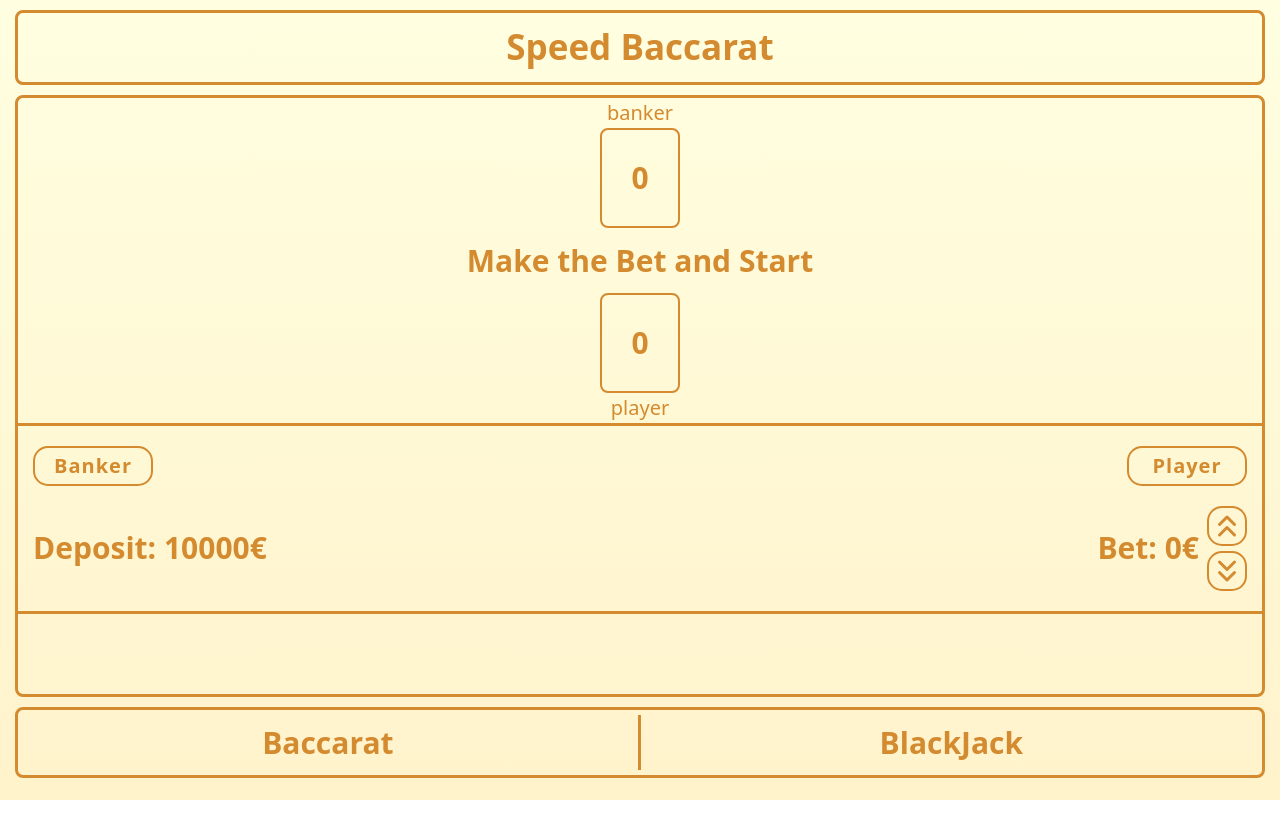
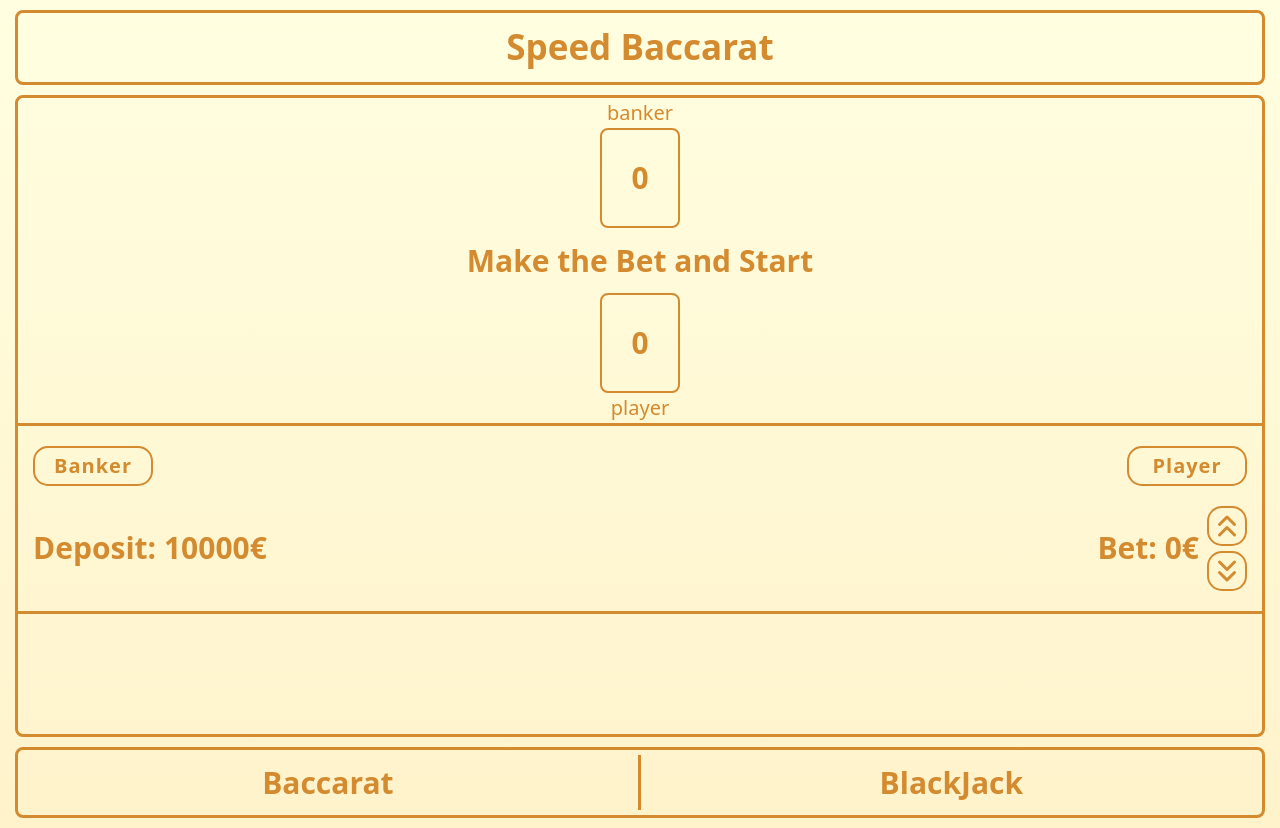
Before and after one commit to andreybyrsa/React-Card-Games, a React (Create React App) app: page / in a window 1280 px wide. Before the commit the page ends 800 px from the top, so only its background shows below. Built offline with nearby package versions, Linux system fonts and the light colour scheme; the HTML template or start-up script is replaced by a standard one.

Commit message:
Задал новые стили таблички результатов

```diff
--- a/src/App.scss
+++ b/src/App.scss
@@ -1,5 +1,4 @@
 .wrapper-page {
-  height: 100vh;
   background: linear-gradient(to top, rgba(255, 237, 179, 0.68), rgba(255, 254, 208, 0.65));
 
   &__container {
--- a/src/components/ModePage/ModePage.scss
+++ b/src/components/ModePage/ModePage.scss
@@ -92,7 +92,7 @@
     width: 100%;
     overflow-y: scroll;
     overflow-x: scroll;
-    height: 80px;
+    height: 120px;
   }
 
 }
```
